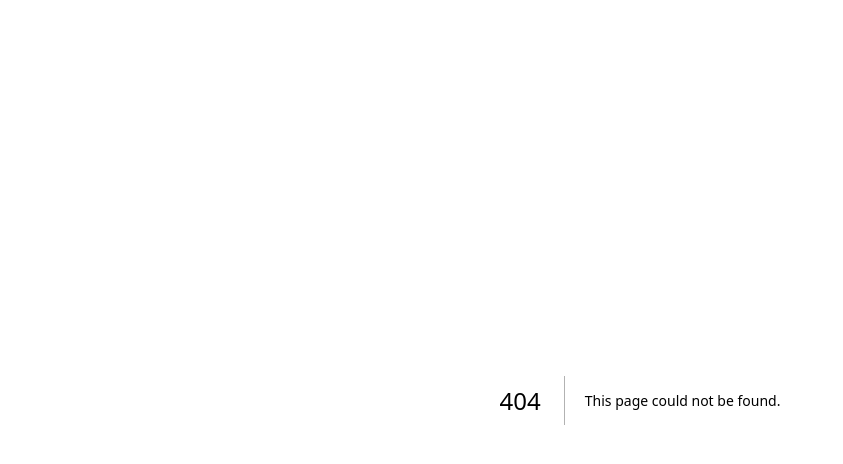
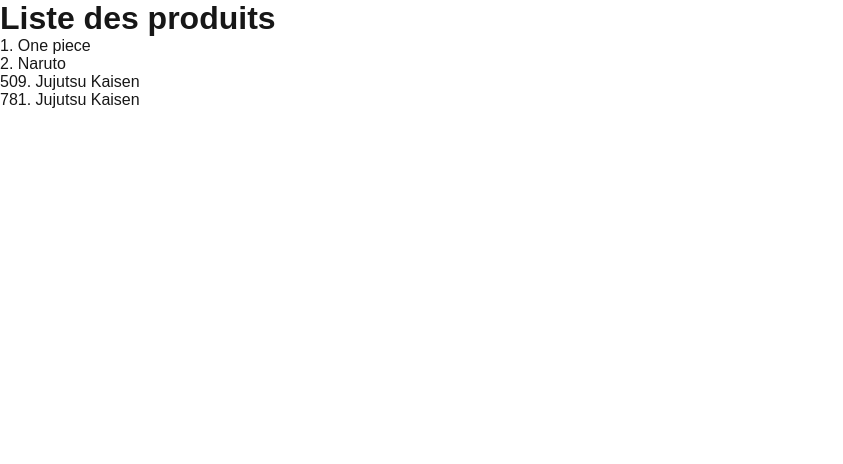
Before and after one commit to Youscool/kone-empire, a Next.js app: page /produits in a window 1280 px wide. Before the commit this address had no page. Shown: the top 464 px of the page, without its empty margins (0-843 px from the left). Built offline with nearby package versions, Linux system fonts and the light colour scheme; data requests are answered from the project's data file.

Commit message:
local commit

```diff
--- /dev/null
+++ b/data/db.json
@@ -0,0 +1,30 @@
+{
+  "produits": [
+    {
+      "id": "1",
+      "title": "One piece",
+      "description": "Animé sur la piratérie, Monkey D Luffy est un jeune pirate qui reve de dévenir le roi des pirates et pour cela il va devoir explorer le monde et se fronter à des ménances collosal",
+      "category": "Aventure",
+      "date": "2025-09-17"
+    },
+    {
+      "id": "2",
+      "title": "Naruto",
+      "description": "Notre protagoniste Naruto est un ninja Genin qui reve de devenir HOKAGE et il abrite en plus un démon renard.",
+      "category": "Shonen",
+      "date": "2025-09-17"
+    },
+    {
+      "id": 509,
+      "title": "Jujutsu Kaisen",
+      "description": "Exhorsiste puissant",
+      "date": "2025-09-26T17:44:47.250Z"
+    },
+    {
+      "id": 781,
+      "title": "Jujutsu Kaisen",
+      "description": "Exhorsiste puissant",
+      "date": "2025-09-26T17:46:15.955Z"
+    }
+  ]
+}
--- /dev/null
+++ b/src/app/produits/page.jsx
@@ -0,0 +1,22 @@
+import Link from "next/link"
+
+    const getFetch = async () => {
+    const res = await fetch("http://localhost:4000/produits")
+    const data = await res.json()
+    return data
+}
+export default async function Page(){
+    const produits = await getFetch()
+    return <>
+    <h1>Liste des produits</h1>
+    <ul>
+        {produits.map((produit) => (
+            <li key={produit.id}>
+                <Link href={`/produits/${produit.id}`}>
+                {produit.id}. {produit.title}
+                </Link>
+            </li>
+        ))}
+    </ul>
+    </>
+}
```
Also changed, not shown: package.json (+8 -4 lines), src/app/produits/[id]/page.jsx (added, +20 -0 lines), src/app/produits/create/AddForm.jsx (added, +41 -0 lines), src/app/produits/create/page.jsx (added, +7 -0 lines), 1 other file (tests, documents, lock files or other folders).
